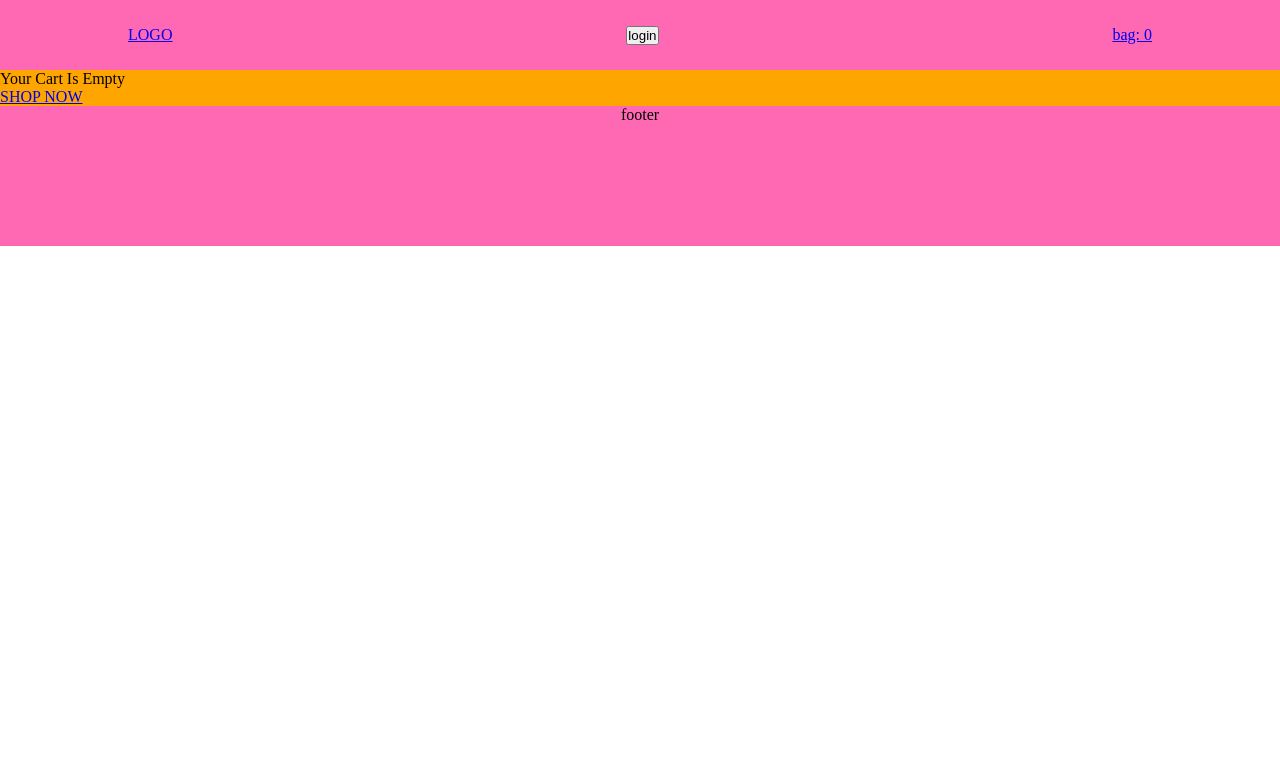
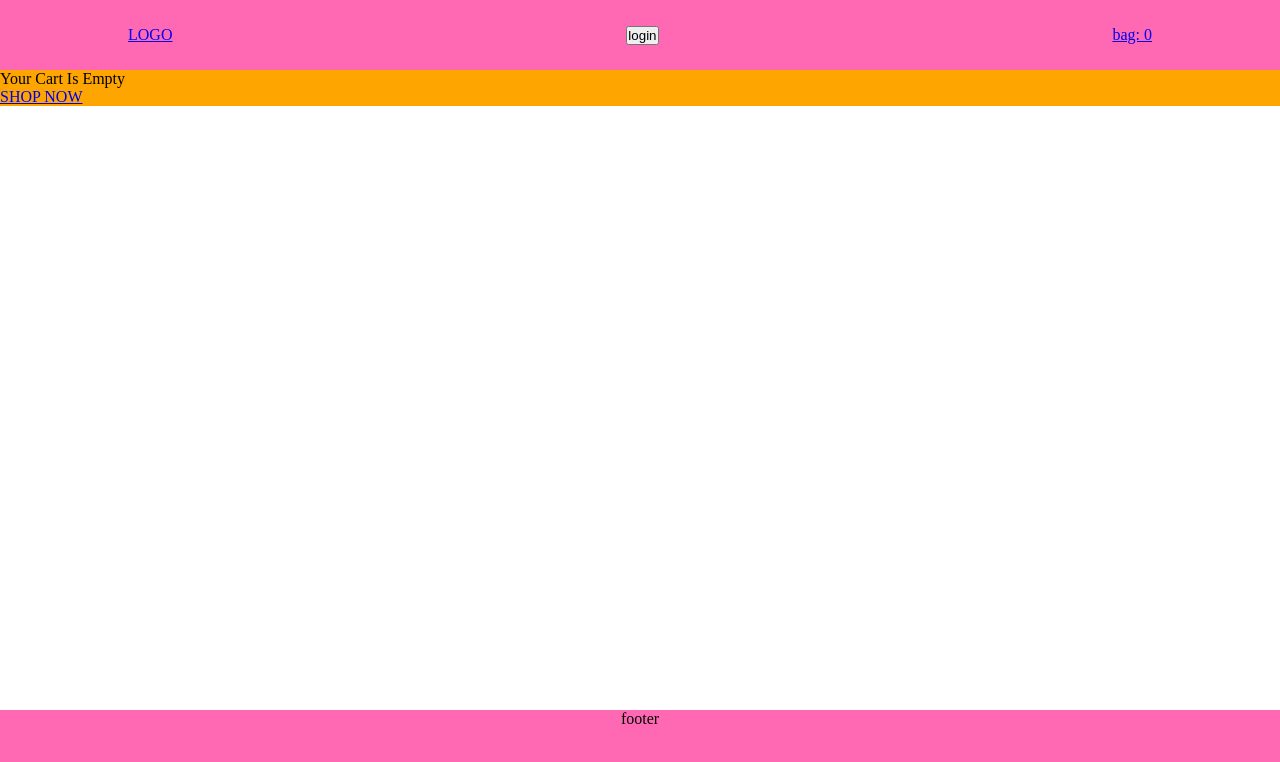
Before and after one commit to arikxl/toyz, a React (Create React App) app: page /cart in a window 1280 px wide. Shown: the top 762 px of the page. Built offline with nearby package versions, Linux system fonts and the light colour scheme.

Commit message:
style height

```diff
--- a/src/pages/Cart.jsx
+++ b/src/pages/Cart.jsx
@@ -1,10 +1,30 @@
 import React, { useEffect, useState } from 'react';
 import { useDispatch, useSelector } from 'react-redux';
 import { Link, useParams, useLocation, useNavigate } from 'react-router-dom';
+import styled from "styled-components";
+
+
 import Error from '../components/Loaders/Error';
-
 import { addToCart, removeFromCart } from '../redux/actions/cartActions';
 
+
+const CartStyled = styled.main`
+  height:80vh ;
+    .delete-btn {
+        width: 50px;
+        height: 20px;
+        margin-right:10px ;
+    }
+
+    .btn {
+        width: 150px;
+        height: 50px;
+    }
+  img {
+      width: 100px;
+      height: 100px ;
+  }
+`;
 
 const Cart = () => {
     // window.scroll(0, 0);
@@ -18,7 +38,7 @@ const Cart = () => {
     const { cartItems } = cart;
 
     const total = cartItems.reduce((total, item) =>
-    total + item.qty * item.price, 0).toLocaleString();
+        total + item.qty * item.price, 0).toLocaleString();
 
     useEffect(() => {
         if (id) {
@@ -36,7 +56,7 @@ const Cart = () => {
 
     return (
 
-        <>
+        <CartStyled>
             {cartItems.length === 0 ? (
                 <div style={{ background: 'orange' }}>
                     <Error message={'Your Cart Is Empty'} />
@@ -54,8 +74,8 @@ const Cart = () => {
 
                     {cartItems.map((item, index) => (
 
-                        <div className="" key={index} style={{ display: 'flex' }}>
-                            <button
+                        <div key={index} style={{ display: 'flex' }}>
+                            <button className="delete-btn"
                                 onClick={() => HandleRemoveFromCart(item.product)}>
                                 X
                             </button>
@@ -99,19 +119,22 @@ const Cart = () => {
                     <hr />
                     <div className="cart-buttons d-flex align-items-center row">
                         <Link to="/" className="">
-                            <button>Continue To Shopping</button>
+                            <button className="btn">
+                                Continue To Shopping</button>
                         </Link>
                         {total > 0 && (
                             <div >
                                 <Link to="/shipping" className="">
-                                    <button onClick={handleCheckOut}>Checkout</button>
+                                    <button onClick={handleCheckOut}
+                                        className="btn"
+                                    >Checkout</button>
                                 </Link>
                             </div>
                         )}
                     </div>
                 </>
             )}
-        </>
+        </CartStyled>
     );
 };
 
--- a/src/pages/CheckOutPage/CheckOut.jsx
+++ b/src/pages/CheckOutPage/CheckOut.jsx
@@ -9,7 +9,9 @@ import { useEffect } from 'react';
 import { ORDER_CREATE_RESET } from '../../redux/constants/orderConstants';
 import { createOrder } from '../../redux/actions/orderActions';
 
-
+const CheckoutStyled = styled.main`
+  height:80vh ;
+`;
 
 const OrderStyled = styled.div`
   width: 80%;
@@ -110,7 +112,7 @@ const CheckOut = () => {
   }
 
   return (
-    <div>
+    <CheckoutStyled>
       <OrderStyled>
         <div className="order-info">
           <h4>Costumer</h4>
@@ -186,7 +188,7 @@ const CheckOut = () => {
       {error && (
         <Error message={error} />
       )}
-    </div>
+    </CheckoutStyled>
   )
 }
 
--- a/src/pages/Home.jsx
+++ b/src/pages/Home.jsx
@@ -1,17 +1,24 @@
 import React from 'react';
+import styled from "styled-components";
+
 // import { useSelector } from 'react-redux';
 // import { Link } from 'react-router-dom';
 // import styled from 'styled-components';
 
+import ProductList from '../components/ProductList/ProductList';
 
-import ProductList from '../components/ProductList/ProductList';
+const HomeStyled = styled.main`
+  height:80vh ;
+`;
+
+
 
 const Home = () => {
 
   return (
-    <>
+    <HomeStyled>
       <ProductList />
-    </>
+    </HomeStyled>
   );
 };
 
--- a/src/pages/OrderPage/Order.jsx
+++ b/src/pages/OrderPage/Order.jsx
@@ -20,6 +20,8 @@ import { ORDER_PAY_RESET } from '../../redux/constants/orderConstants';
 
 const OrderStyled = styled.div`
   width: 80%;
+  min-height:80vh ;
+
   display: flex ;
   flex-direction: column ;
   margin: 10px auto;
--- a/src/pages/Payment.jsx
+++ b/src/pages/Payment.jsx
@@ -1,7 +1,14 @@
 import React, { useState } from 'react';
 import { useDispatch, useSelector } from 'react-redux';
 import { useNavigate } from 'react-router-dom';
+import styled from "styled-components";
+
+
 import { savePaymentMethod } from '../redux/actions/cartActions';
+
+const PaymentStyled = styled.main`
+  height:80vh ;
+`;
 
 
 const Payment = () => {
@@ -30,20 +37,17 @@ const Payment = () => {
 
 
   return (
-    <div>
+    <PaymentStyled>
       <form onSubmit={handleSubmit} className="flex column w200">
         <h6>select payment method</h6>
         <div>
           <input type="radio" value='PayPal'
           onChange={(e) => setPaymentMethod(e.target.value)}/>
-          <label>PayPal</label>
-          <input type="radio" value='Cash'
-          onChange={(e) => setPaymentMethod(e.target.value)}/>
-          <label>Cash</label>
+          <label>PayPal or credit card</label>
         </div>
         <button type="submit" className="">Continue</button>
       </form>
-    </div>
+    </PaymentStyled>
   )
 }
 
--- a/src/pages/ProductItem.jsx
+++ b/src/pages/ProductItem.jsx
@@ -11,6 +11,8 @@ import { singleProduct } from '../redux/actions/productActions';
 import Rating from '../components/Rating/Rating';
 
 const ProductItemStyled = styled.section`
+  height:80vh ;
+
     img {
         width: 200px;
         height: 200px;
--- a/src/pages/Shipping.jsx
+++ b/src/pages/Shipping.jsx
@@ -1,10 +1,15 @@
 import React ,  { useState }from 'react';
 import { useDispatch, useSelector } from 'react-redux';
 import { useNavigate } from 'react-router-dom';
+import styled from "styled-components";
+
 
 
 import {saveShippingAddress} from '../redux/actions/cartActions';
 
+const ShippingStyled = styled.main`
+  height:80vh ;
+`;
 
 const Shipping = () => {
 
@@ -26,7 +31,7 @@ const Shipping = () => {
     };
 
     return (
-        <div>
+        <ShippingStyled>
             <form onSubmit={handleSubmit} className="flex column w200">
                 <h6>delivery address</h6>
                 <input type="text" placeholder="Enter delivery address"
@@ -40,7 +45,7 @@ const Shipping = () => {
                     onChange={(e) => setZipcode(e.target.value)} />
                 <button type="submit" className="">Continue</button>
             </form>
-        </div>
+        </ShippingStyled>
     )
 }
 
```
